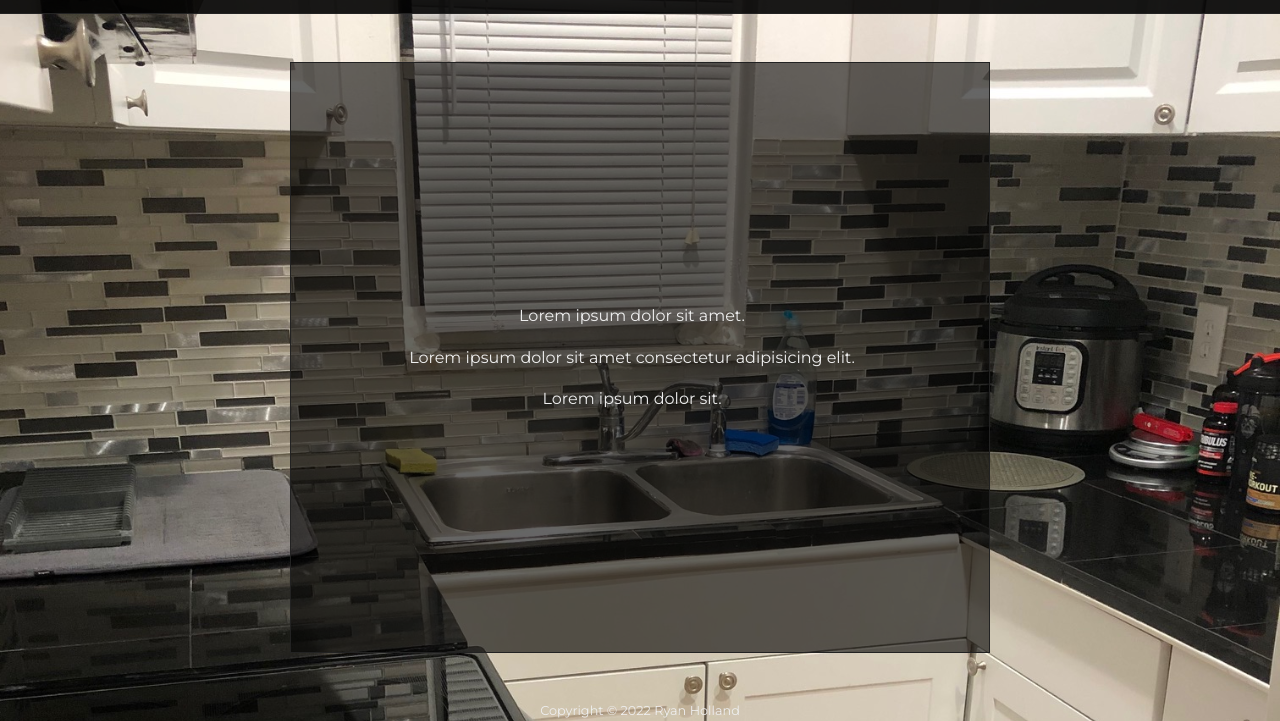
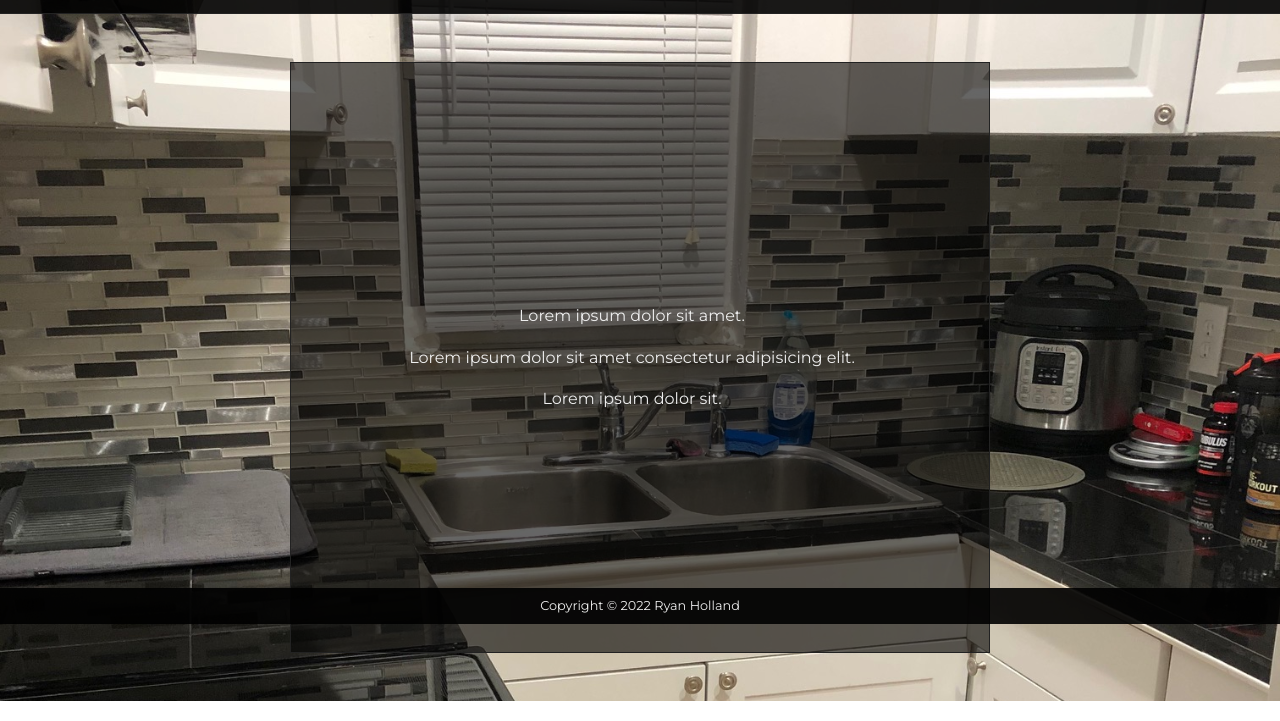
Before and after one commit to rygho90/restaurant-page, a website built with webpack: page dist/index.html in a window 1280 px wide. Shown: the part 176-897 px from the top of the page. Built offline with Linux system fonts and the light colour scheme.

Commit message:
Style footer

```diff
--- a/src/style.css
+++ b/src/style.css
@@ -136,4 +136,10 @@ button {
 
 footer {
     text-align: center;
+    position: fixed;
+    left: 0;
+    bottom: 0;
+    width: 100%;
+    padding: 1rem;
+    background-color: var(--background-dark);
 }
```
Also changed, not shown: dist/main.js.
